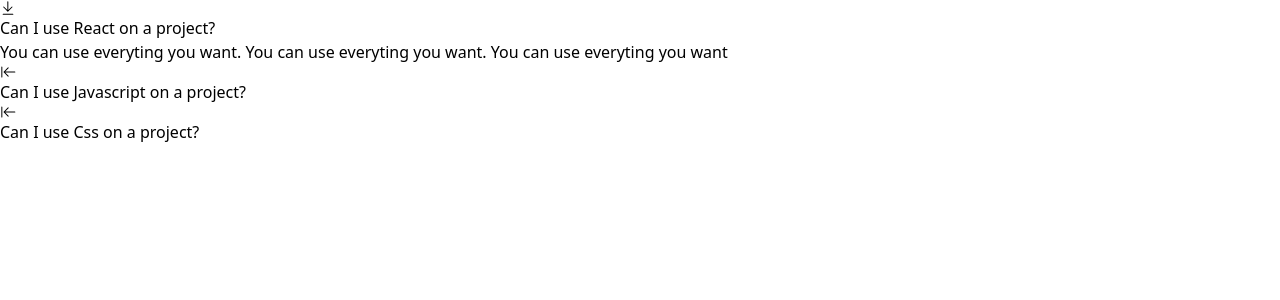
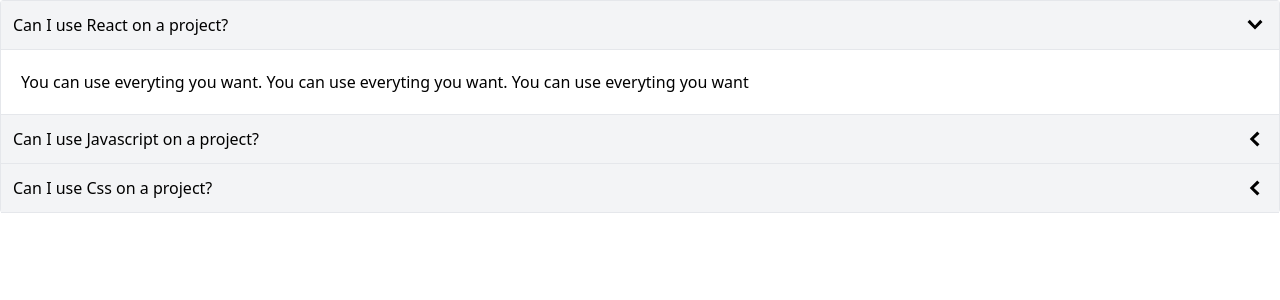
Before and after one commit to CamiloCardenasMesa/components, a React (Create React App) app: page / in a window 1280 px wide. Shown: the top 300 px of the page. Built offline with nearby package versions, Linux system fonts and the light colour scheme.

Commit message:
style: box model styling

```diff
--- a/src/components/Accordion.js
+++ b/src/components/Accordion.js
@@ -1,4 +1,4 @@
-import { GoMoveToBottom, GoMoveToStart } from "react-icons/go";
+import { GoChevronDown, GoChevronLeft } from "react-icons/go";
 import { useState} from "react";
 
 function Accordion({ items }) {
@@ -11,22 +11,24 @@ function Accordion({ items }) {
     const renderItems = items.map((item, index) => {
         const isExpanded = index === expandedItems;
 
-        const icon = <span>
-            {isExpanded ? <GoMoveToBottom /> : <GoMoveToStart />}
+        const icon = (
+        <span className="text-2xl">
+            {isExpanded ? <GoChevronDown /> : <GoChevronLeft />}
         </span>
+        );
 
         return (
             <div key={item.id}>
-                <div onClick={() => handleClick(index)}>
+                <div className="flex justify-between p-3 bg-gray-100 border-b items-center cursor-pointer" onClick={() => handleClick(index)}>
+                    {item.label}
                     {icon}
-                    {item.label}
                 </div>
-                {isExpanded && <div>{item.content}</div>}
+                {isExpanded && <div className="border-b p-5">{item.content}</div>}
             </div>
         );
     });
 
-    return <div>{renderItems}</div>
+    return <div className="border-x border-t rounded">{renderItems}</div>
 }
 
 export default Accordion;
```
